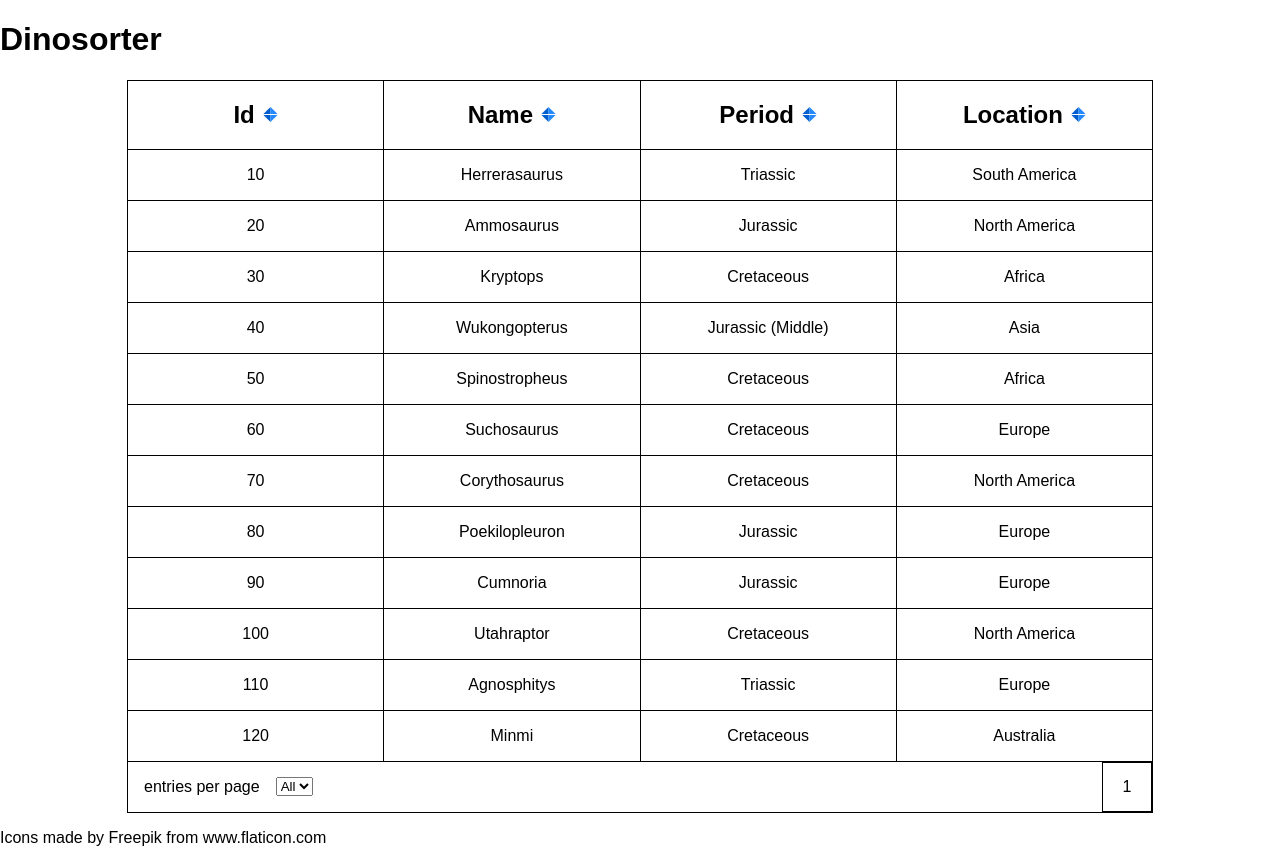
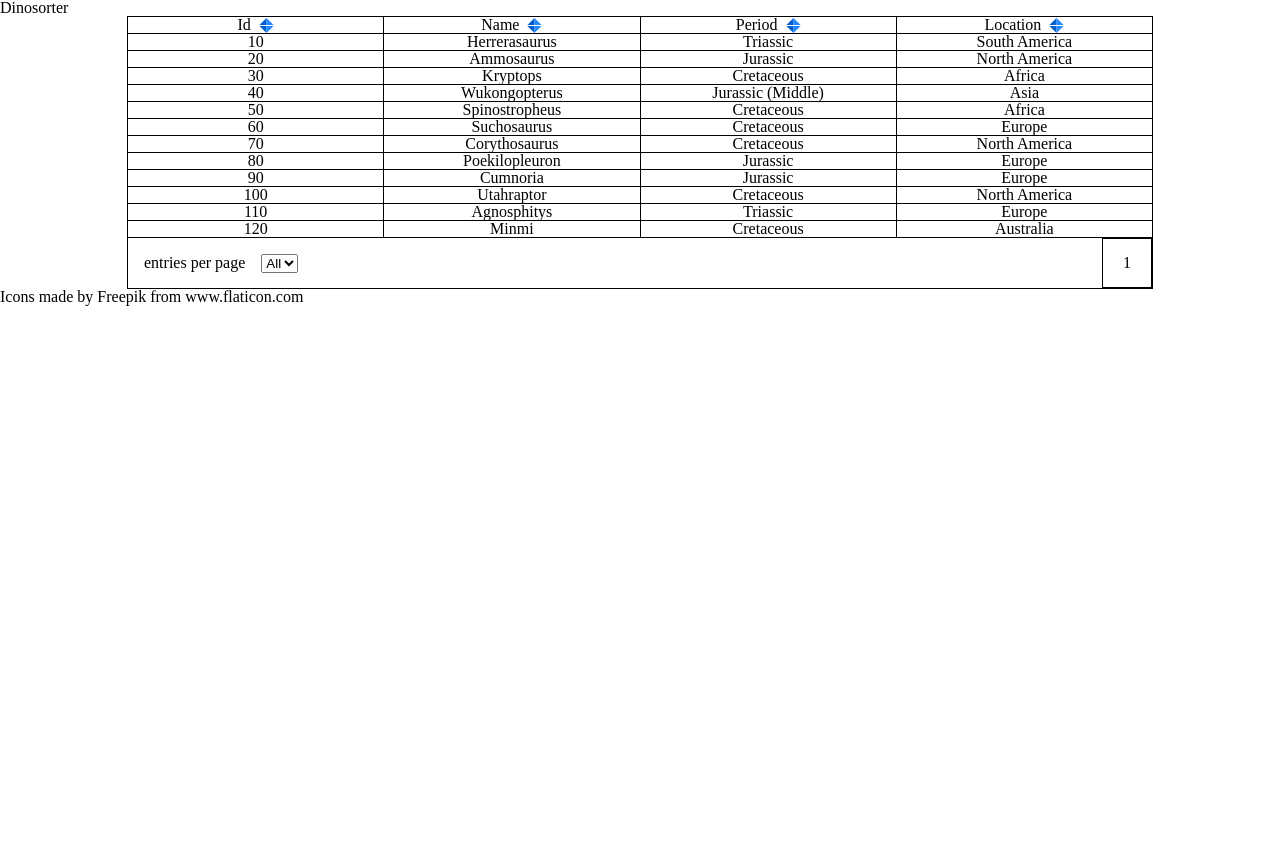
Before and after one commit to brenderbee/table-practice, a React (Create React App) app: page / in a window 1280 px wide. After the commit the page ends 800 px from the top, so only its background shows below. Built offline with nearby package versions, Linux system fonts and the light colour scheme.

Commit message:
Use css reset from http://meyerweb.com/eric/tools/css/reset/. Removes browser settings.

```diff
--- a/src/index.css
+++ b/src/index.css
@@ -1,5 +1,50 @@
+/* http://meyerweb.com/eric/tools/css/reset/
+   v2.0 | 20110126
+   License: none (public domain)
+*/
+
+html, body, div, span, applet, object, iframe,
+h1, h2, h3, h4, h5, h6, p, blockquote, pre,
+a, abbr, acronym, address, big, cite, code,
+del, dfn, em, img, ins, kbd, q, s, samp,
+small, strike, strong, sub, sup, tt, var,
+b, u, i, center,
+dl, dt, dd, ol, ul, li,
+fieldset, form, label, legend,
+table, caption, tbody, tfoot, thead, tr, th, td,
+article, aside, canvas, details, embed,
+figure, figcaption, footer, header, hgroup,
+menu, nav, output, ruby, section, summary,
+time, mark, audio, video {
+	margin: 0;
+	padding: 0;
+	border: 0;
+	font-size: 100%;
+	font: inherit;
+	vertical-align: baseline;
+}
+/* HTML5 display-role reset for older browsers */
+article, aside, details, figcaption, figure,
+footer, header, hgroup, menu, nav, section {
+	display: block;
+}
 body {
-  margin: 0;
-  padding: 0;
-  font-family: sans-serif;
+	line-height: 1;
 }
+ol, ul {
+	list-style: none;
+}
+blockquote, q {
+	quotes: none;
+}
+blockquote:before, blockquote:after,
+q:before, q:after {
+	content: '';
+	content: none;
+}
+table {
+	border-collapse: collapse;
+	border-spacing: 0;
+}
+
+/* end reset */
```
